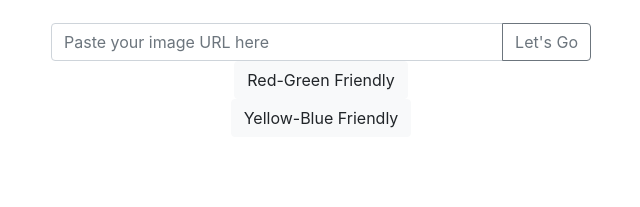
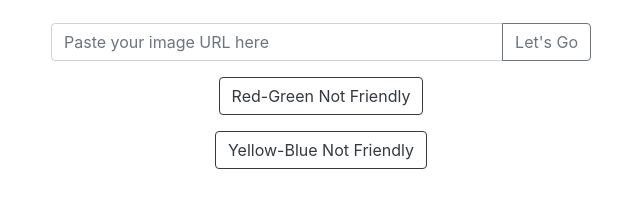
Before and after one commit to jason-rivera/color-friendly-app, a React (Create React App) app: page / in a window 1280 px wide. Shown: the part 555-762 px from the top of the page, without its empty margins (319-959 px from the left). Built offline with nearby package versions, Linux system fonts and the light colour scheme.

Commit message:
change styling

```diff
--- a/src/App.js
+++ b/src/App.js
@@ -126,8 +126,8 @@ class App extends Component {
           </Row>
         </Container>
         <Container className="text-center">
-          <LightButton name="Red-Green Friendly" isFriendly = {this.state.redGreenFriendly}/>
-          <LightButton name="Yellow-Blue Friendly" isFriendly = {this.state.yellowBlueFriendly}/>
+          <LightButton name="Red-Green Not Friendly" isFriendly = {this.state.redGreenFriendly}/>
+          <LightButton name="Yellow-Blue Not Friendly" isFriendly = {this.state.yellowBlueFriendly}/>
         </Container>
 
       </div>
--- a/src/jason-component/LightButton.js
+++ b/src/jason-component/LightButton.js
@@ -1,17 +1,18 @@
-import React from 'react'
+import React from 'react';
+
 
 const LightButton = ({name, isFriendly}) => {
 
 	if(isFriendly){
 	  return (
-	    <div>
-	      <button type="button" class="btn btn-light">{name}</button>
+	    <div className="mt-3 mb-3">
+	      <button type="button" class="btn btn-outline-dark">{name}</button>
 	    </div>
 	  )
 	}else{
 		return (
-	    <div>
-	      <button type="button" class="btn btn-dark">{name}</button>
+	    <div className="mt-3 mb-3">
+	      <button type="button" class="btn btn-danger">{name}</button>
 	    </div>
 	  )
 	}
```
